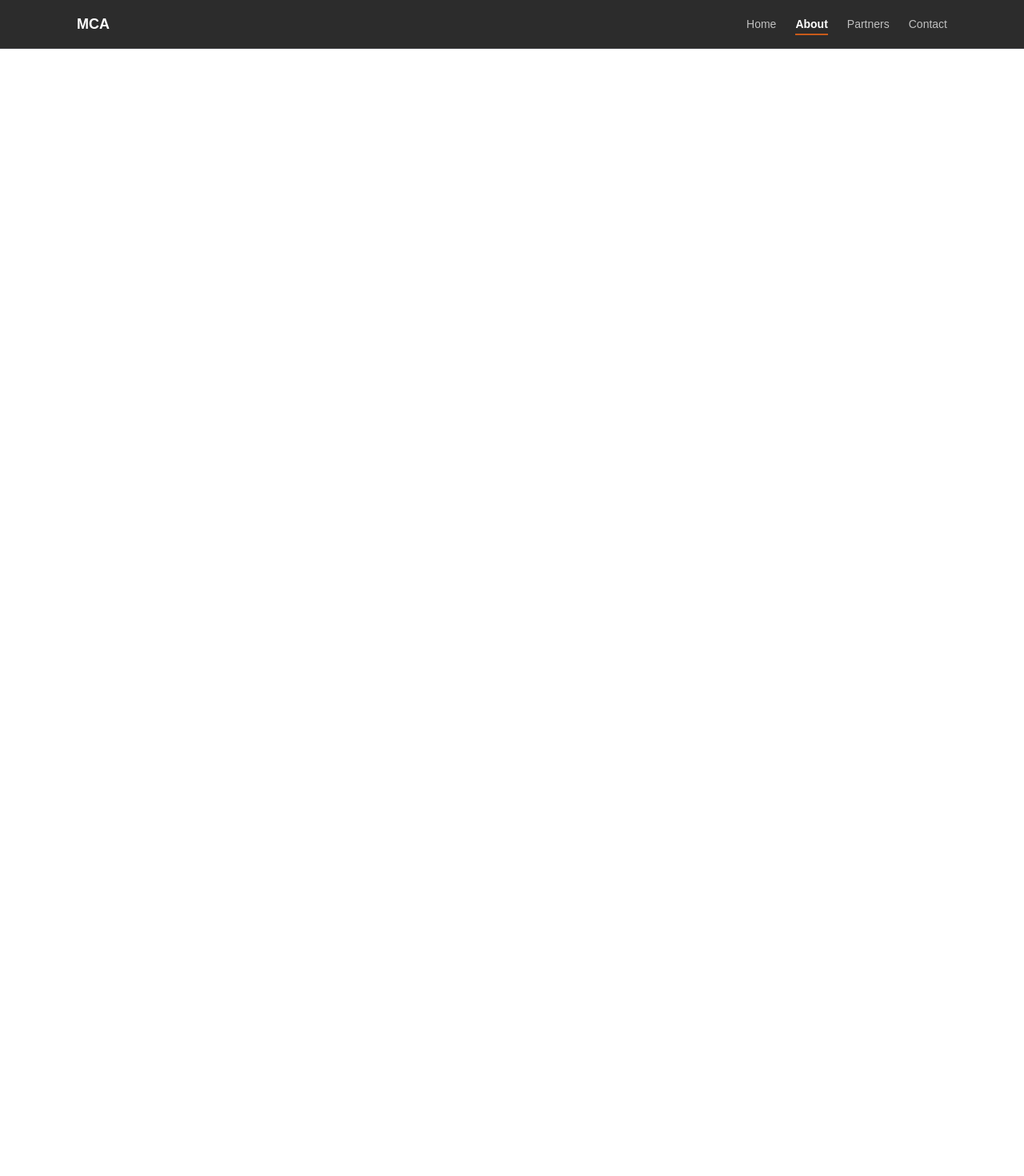
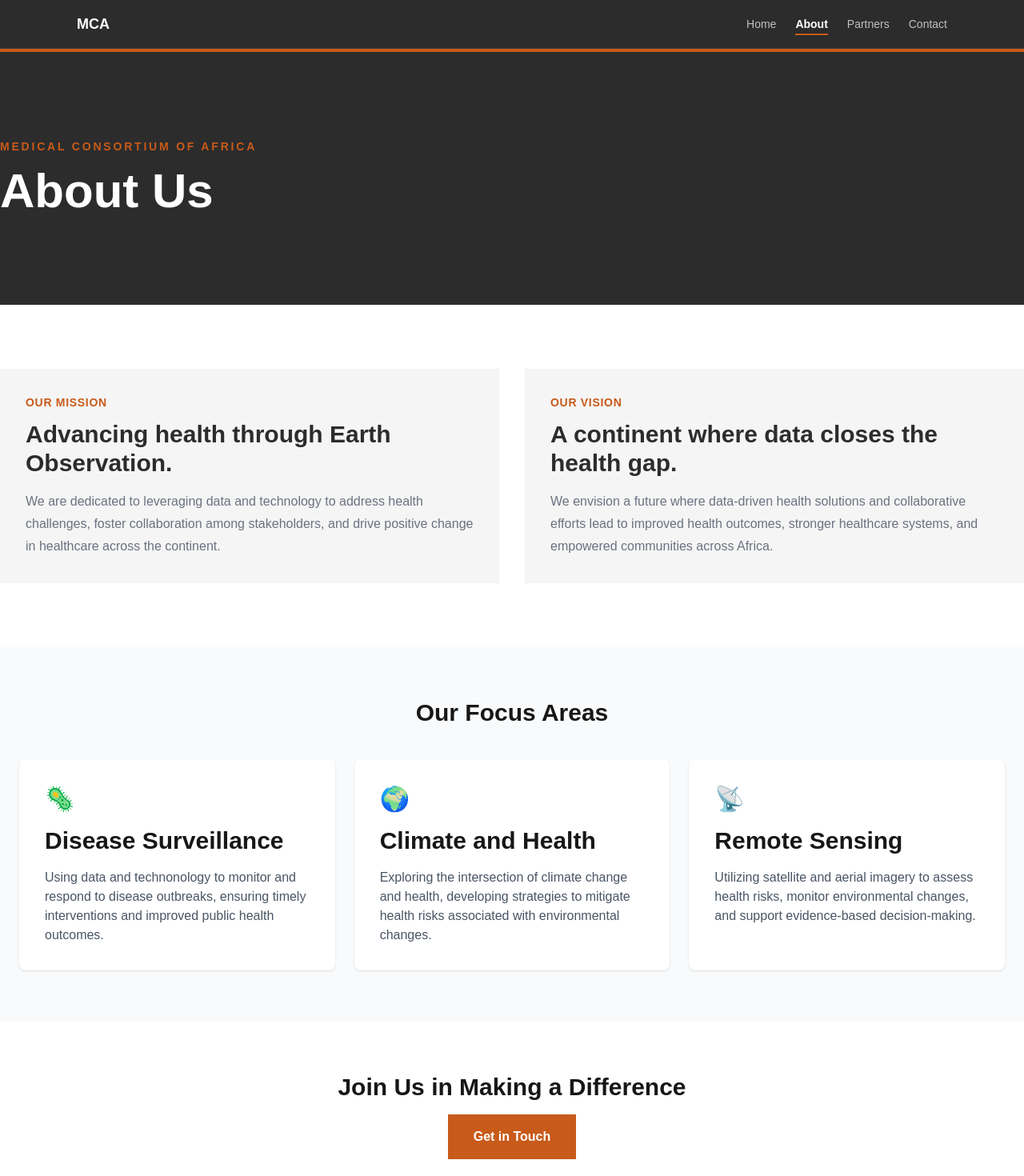
Before and after one commit to MEDICONSORTIUM/mca-website, a Next.js app: page /about in a window 1280 px wide. Shown: the top 1470 px of the page at 80% size. Before the commit the page ends 800 px from the top, so only its background shows below. Built offline with nearby package versions, Linux system fonts and the light colour scheme.

Commit message:
Implement About page content and CTA

```diff
--- a/app/about/page.tsx
+++ b/app/about/page.tsx
@@ -1,5 +1,80 @@
 import PageHeroBanner from "@/components/shared/PageHeroBanner";
 
 export default function AboutPage() {
-  return null;
+  return (
+    <main>
+      <PageHeroBanner title="About Us" />
+
+      {/*Mission & Vission*/}
+<section className="bg-white x-6 py-16 md:py-20">
+  <div className= "mx-auto max-w-7xl">
+    <div className="grid gap-8 md:grid-cols-2">
+
+
+
+      {/*Mission*/}
+      <div className="border-1-4 boarder-[#C85A1A] bg-[#F5F5F5] p-8">
+        <p className="mb-3 text-sm font-semibold uppercase tracking-wider text-[#C85A1A]">Our Mission</p>
+        <h2 className="mb-4 text-3xl font-bold text-[#2C2C2C]">Advancing health through Earth Observation.</h2>
+        <p className="leading-7 text-[#6B7280]">We are dedicated to leveraging data and technology to address health challenges, foster collaboration among stakeholders, and drive positive change in healthcare across the continent.</p>
+
+      </div>
+
+
+
+
+
+
+      {/*Vision*/}
+<div className="boarder-1-4 boarder-[#C85A1A] bg-[#F5F5F5] p-8">
+  <p className="mb-3 text-sm font-semibold uppercase tracking-wider text-[#C85A1A]">Our Vision</p>
+  <h2 className="mb-4 text-3xl font-bold text-[#2C2C2C]">A continent where data closes the health gap.</h2>
+  <p className="leading-7 text-[#6B7280]">We envision a future where data-driven health solutions and collaborative efforts lead to improved health outcomes, stronger healthcare systems, and empowered communities across Africa.</p>
+
+
+</div>
+</div>
+</div>
+</section>
+
+
+
+
+      {/*Focus Areas*/}
+      <section className="bg-gray-50 px-6 py-16">
+        <div className="mx-auto max-w-7xl">
+          <h2 className="mb-10 text-center text-3xl font-bold">Our Focus Areas</h2>
+          <div className= "grid gap-6 md:grid-cols-3">
+
+            {/*Disease Surveillance*/}
+            <div className="rounded-lg bg-white p-8 shadow-sm">
+              <div className="mb-4 text-3xl">🦠</div>
+              <h3 className="mb-4 text-3xl font-semibold">Disease Surveillance</h3>
+              <p className="text-gray-600">Using data and technonology to monitor and respond to disease outbreaks, ensuring timely interventions and improved public health outcomes.</p>
+            </div>
+
+            {/*Climate and Health*/}
+            <div className="rounded-lg bg-white p-8 shadow-sm">
+              <div className="mb-4 text-3xl">🌍</div>
+              <h3 className="mb-4 text-3xl font-semibold">Climate and Health</h3>
+              <p className="text-gray-600">Exploring the intersection of climate change and health, developing strategies to mitigate health risks associated with environmental changes.</p>
+            </div>
+
+            {/*Remote Sensing*/}
+            <div className="rounded-lg bg-white p-8 shadow-sm">
+              <div className="mb-4 text-3xl">📡</div>
+              <h3 className="mb-4 text-3xl font-semibold">Remote Sensing</h3>
+              <p className="text-gray-600">Utilizing satellite and aerial imagery to assess health risks, monitor environmental changes, and support evidence-based decision-making.</p>
+            </div>
+          </div>
+        </div>
+      </section>
+
+      {/*CTA*/}
+      <section className= "px-6 py-6 py-16 text-center">
+        <h2 className="mb-4 text-3xl font-bold">Join Us in Making a Difference</h2>
+        <a href="/contact" className="inline-flex items-center justify-center bg-[#C85A1A] text-white px-8 py-4 font-semibold transition hover:bg-[#a94814]">Get in Touch</a>
+      </section>
+    </main>
+  )
 }
--- a/components/shared/PageHeroBanner.tsx
+++ b/components/shared/PageHeroBanner.tsx
@@ -3,5 +3,24 @@ interface PageHeroBannerProps {
 }
 
 export default function PageHeroBanner({ title }: PageHeroBannerProps) {
-  return null;
+  return (
+    <section className="relative bg-[#2C2C2C] py-20 md:py-28">
+
+      {/*Orange accent*/}
+      <div className="absolute left-0 top-0 h-1 w-full bg-[#C85A1A]"/>
+
+      <div className="mx-auto max-w-7xl px6">
+        <div className="max-w-3xl">
+          <p className="mb-4 text-sm font-semibold uppercase tracking-[0.2em] text-[#C85A1A]">Medical Consortium of Africa</p>
+          <h1 className="text-4xl font-bold text-white md:text-5xl lg:text-6xl">
+            {title}
+          </h1>
+
+        </div>
+      </div>
+
+
+
+    </section>
+  );
 }
```
